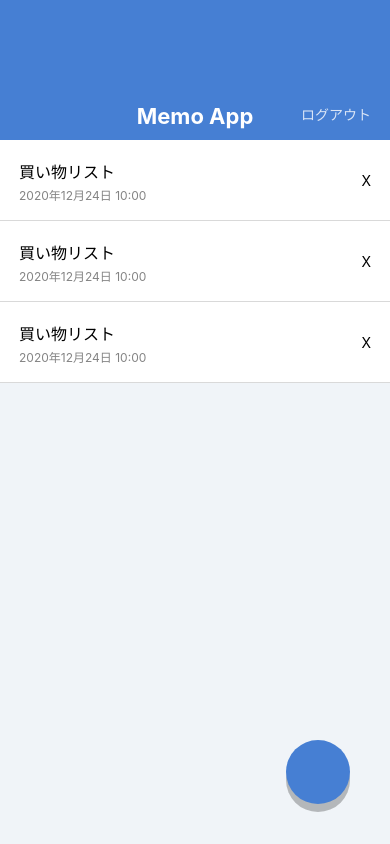
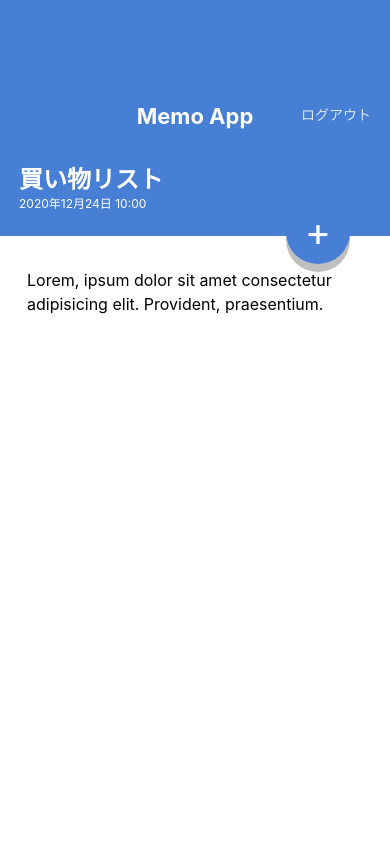
Before and after one commit to nisssy/App_Practice, a React Native app: screen / in a window 390 px wide. Built offline with nearby package versions, Linux system fonts and the light colour scheme.

Commit message:
create memo detail screen

```diff
--- a/App.jsx
+++ b/App.jsx
@@ -1,25 +1,12 @@
 import React from 'react';
-import { StyleSheet, View, Text } from 'react-native';
-import AppBar from './src/components/AppBat';
-import CircleButton from './src/components/CircleButton';
-import MemoList from './src/components/MemoList';
+import MemoDetailScreen from './src/screens/MemoDetailScreen';
+import MemoListScreen from './src/screens/MemoListScreen';
 
 export default function App() {
   return (
-    <View style={styles.container}>
-
-      <AppBar />
-
-      <MemoList />
-
-      <CircleButton />
-    </View>
+    <>
+      {/* <MemoListScreen /> */}
+      <MemoDetailScreen />
+    </>
   );
 }
-
-const styles = StyleSheet.create({
-  container: {
-    flex: 1,
-    backgroundColor: '#f0f4f8',
-  },
-});
--- a/src/components/CircleButton.jsx
+++ b/src/components/CircleButton.jsx
@@ -1,11 +1,11 @@
 import React from 'react';
 import {View, StyleSheet, Text } from 'react-native';
-import { string } from 'prop-types';
+import { string, shape } from 'prop-types';
 
 function CircleButton(props) {
-  const { children } = props;
+  const { children, style } = props;
   return (
-    <View style={styles.circleButton}>
+    <View style={[styles.circleButton, style]}>
       <Text style={styles.circleButtonLabel}>
         {children}
       </Text>
@@ -15,6 +15,11 @@
 
 CircleButton.propTypes = {
   children: string.isRequired,
+  style: shape(),
+};
+
+CircleButton.defaultProps = {
+  style: null,
 };
 
 const styles = StyleSheet.create({
--- /dev/null
+++ b/src/screens/MemoDetailScreen.jsx
@@ -0,0 +1,64 @@
+import React from 'react';
+import {
+  View,
+  ScrollView,
+  Text,
+  StyleSheet,
+} from 'react-native';
+
+import AppBar from '../components/AppBat';
+import CircleButton from '../components/CircleButton';
+
+function MemoDetailScreen() {
+  return (
+    <View style={styles.container}>
+      <AppBar />
+      <View style={styles.memoHeader}>
+        <Text style={styles.memoTitle}>買い物リスト</Text>
+        <Text style={styles.memoDate}>2020年12月24日 10:00</Text>
+      </View>
+      <ScrollView style={styles.memoBody}>
+        <Text style={styles.memoText}>
+          Lorem, ipsum dolor sit amet consectetur adipisicing elit. Provident, praesentium.
+        </Text>
+      </ScrollView>
+      <CircleButton style={{ top: 200, bottom: 'auto' }}>+</CircleButton>
+    </View>
+  );
+}
+
+const styles = StyleSheet.create({
+  container: {
+    flex: 1,
+    backgroundColor: '#fff',
+  },
+  memoHeader: {
+    backgroundColor: '#467fd3',
+    height: 96,
+    justifyContent: 'center',
+    paddingVertical: 24,
+    paddingHorizontal: 19,
+  },
+  memoTitle: {
+    color: '#fff',
+    fontSize: 24,
+    lineHeight: 32,
+    fontWeight: 'bold',
+  },
+  memoDate: {
+    color: '#fff',
+    fontSize: 12,
+    lineHeight: 16,
+  },
+  memoBody: {
+    paddingVertical: 32,
+    paddingHorizontal: 27,
+  },
+  memoText: {
+    fontSize: 16,
+    lineHeight: 24,
+    color: '#000',
+  },
+});
+
+export default MemoDetailScreen;
--- /dev/null
+++ b/src/screens/MemoListScreen.jsx
@@ -0,0 +1,22 @@
+import React from 'react';
+import { StyleSheet, View } from 'react-native';
+import AppBar from '../components/AppBat';
+import CircleButton from '../components/CircleButton';
+import MemoList from '../components/MemoList';
+
+export default function MemoListScreen() {
+  return (
+    <View style={styles.container}>
+      <AppBar />
+      <MemoList />
+      <CircleButton>+</CircleButton>
+    </View>
+  );
+}
+
+const styles = StyleSheet.create({
+  container: {
+    flex: 1,
+    backgroundColor: '#f0f4f8',
+  },
+});
```
